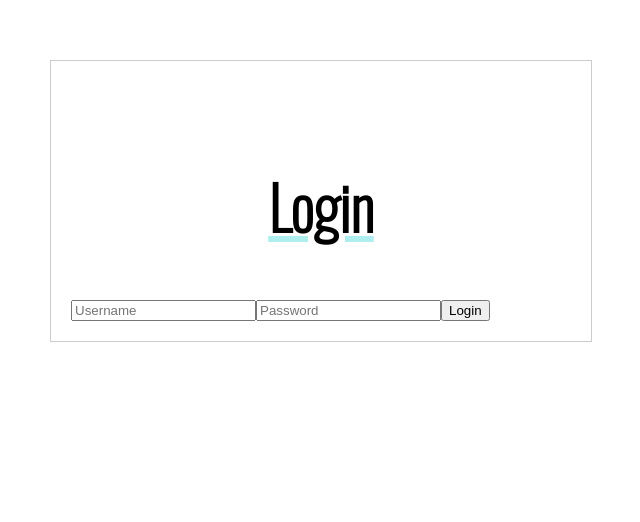
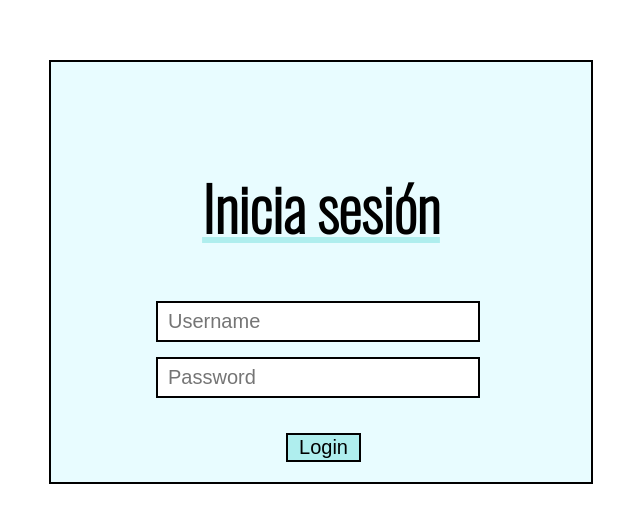
Before and after one commit to diana-nt/tareas-app, a Vue app: page /login in a window 1280 px wide. Shown: the part 140-662 px from the top of the page, without its empty margins (319-959 px from the left). Built offline with nearby package versions, Linux system fonts and the light colour scheme.

Commit message:
Style login page

```diff
--- a/src/App.vue
+++ b/src/App.vue
@@ -47,7 +47,7 @@ export default {
             authenticated: false,
             mockAccount: {
                 username: "diana",
-                password: "password"
+                password: "1234"
             }
         }
     },
--- a/src/components/Navegacion.vue
+++ b/src/components/Navegacion.vue
@@ -1,13 +1,10 @@
 <template>
     <div>
         <div id="nav">
-            <!--<RouterLink to="/">Home</RouterLink> |
-            <RouterLink :to="{name: 'ystdtasks'}">Tareas completadas ayer</RouterLink>-->
             <ul>
                 <li> <router-link :to="{name: 'Home'}">Home</router-link> </li>
                 <li> <router-link :to="{name: 'Ystdtasks'}">Tareas completadas ayer</router-link> </li>
-<!--                <li> <router-link :to="{name: 'Login'}">Login</router-link></li>-->
-                <li style="float: right"> <router-link class="active" to="/login" v-on:click.native="$emit('logout')" replace>Logout</router-link> </li>
+                <li style="float: right"> <router-link class="logout" to="/login" v-on:click.native="$emit('logout')" replace>Logout</router-link> </li>
             </ul>
         </div>
     </div>
@@ -47,11 +44,7 @@ li a:hover {
     background-color: darkgray;
 }
 
-/*li a:active {
-    background-color: paleturquoise;
-}*/
-
-.active {
+.logout {
     background-color: paleturquoise;
     color: black;
 }
--- a/src/views/Login.vue
+++ b/src/views/Login.vue
@@ -1,8 +1,10 @@
 <template>
     <div id="login">
-        <h2>Login</h2>
-        <input type="text" name="username" v-model="input.username" placeholder="Username" />
-        <input type="password" name="password" v-model="input.password" placeholder="Password" />
+        <h2>Inicia sesión</h2>
+        <div id="inputs">
+            <input type="text" name="username" v-model="input.username" placeholder="Username" />
+            <input type="password" name="password" v-model="input.password" placeholder="Password" />
+        </div>
         <button type="button" v-on:click="login()">Login</button>
     </div>
 </template>
@@ -38,10 +40,39 @@ export default {
 <style scoped>
 #login {
     width: 500px;
-    border: 1px solid #CCCCCC;
-    background-color: #FFFFFF;
+    border: 2px solid black;
+    background-color: #e8fcff;
     margin: auto;
     margin-top: 200px;
     padding: 20px;
 }
+
+#inputs {
+    margin-left: 85px;
+    display: block;
+}
+
+input {
+    background: white;
+    border: solid 2px;
+    padding: 7px 10px;
+    width: 300px;
+    color: black;
+    border-color: black;
+    font-size: 20px;
+    margin-bottom: 15px;
+}
+
+button {
+    border: solid 2px;
+    background: paleturquoise;
+    cursor: pointer;
+    width: 75px;
+    margin-top: 20px;
+    margin-left: 215px;
+    color: black;
+    font-size: 20px;
+    text-align: center;
+}
+
 </style>
```
Also changed, not shown: src/components/Login.vue (deleted, +0 -28 lines).
